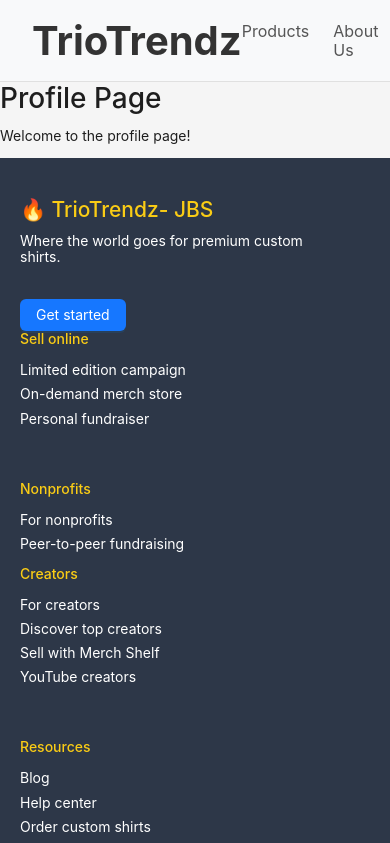
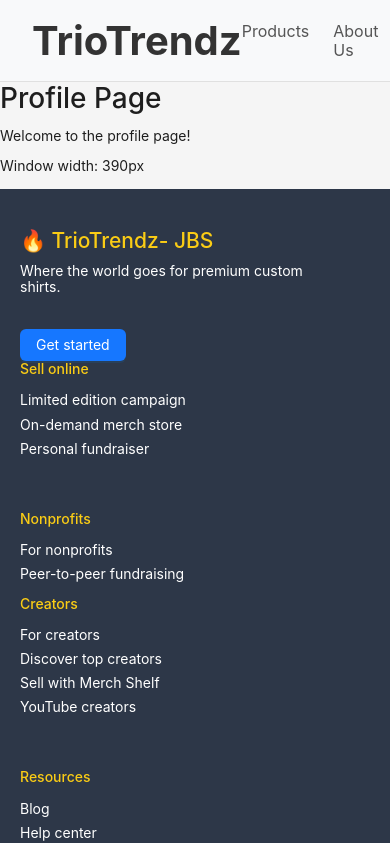
Before and after one commit to Tech-Jitendra/b_js, a Next.js app: page /Profile in a window 390 px wide. Shown: the top 843 px of the page. Built offline with nearby package versions, Linux system fonts and the light colour scheme.

Commit message:
refactor Login, Profile, Contact, and Layout components to enhance responsiveness and improve client-side rendering

```diff
--- a/app/Profile/page.tsx
+++ b/app/Profile/page.tsx
@@ -1,11 +1,21 @@
-import React from 'react';
-
+"use client";
+import React, { useEffect, useState } from "react";
 
 const ProfilePage: React.FC = () => {
+  const [windowWidth, setWindowWidth] = useState<number | null>(null);
+
+  useEffect(() => {
+    if (typeof window !== "undefined") {
+      // Access window safely
+      setWindowWidth(window.innerWidth);
+    }
+  }, []);
+
   return (
     <div>
       <h1>Profile Page</h1>
       <p>Welcome to the profile page!</p>
+      {windowWidth && <p>Window width: {windowWidth}px</p>}
     </div>
   );
 };
--- a/app/layout.tsx
+++ b/app/layout.tsx
@@ -1,25 +1,36 @@
 "use client";
 import { Layout } from "antd";
-import { Provider } from 'react-redux';
-import store from '@/redux/store';
-import '@/styles/global.css';
+import { Provider } from "react-redux";
+import store from "@/redux/store";
+import "@/styles/global.css";
 
-import { ReactNode } from 'react';
+import { ReactNode, useEffect, useState } from "react";
 import AppHeader from "@/components/Header";
 import Footer from "@/components/Footer";
 
 const { Content } = Layout;
 
 export default function AppLayout({ children }: { children: ReactNode }) {
+  const [isAuthPage, setIsAuthPage] = useState(false);
+
+  useEffect(() => {
+    if (typeof window !== "undefined") {
+      // Check if the current path is '/login' or '/register'
+      const path = window.location.pathname;
+      setIsAuthPage(path === "/login" || path === "/register");
+    }
+  }, []);
+
   return (
     <Provider store={store}>
       <html lang="en">
         <body>
-            <Layout>
-            {!(window.location.pathname === '/login' || window.location.pathname === '/register') && <AppHeader />}
+          <Layout>
+            {/* Conditionally render the header and footer */}
+            {!isAuthPage && <AppHeader />}
             <Content>{children}</Content>
-            {!(window.location.pathname === '/login' || window.location.pathname === '/register') && <Footer />}
-            </Layout>
+            {!isAuthPage && <Footer />}
+          </Layout>
         </body>
       </html>
     </Provider>
```
Also changed, not shown: app/Login/page.tsx (+24 -6 lines), app/contact/page.tsx (+4 -13 lines). Lines whose indentation alone changed are shown as unchanged.
